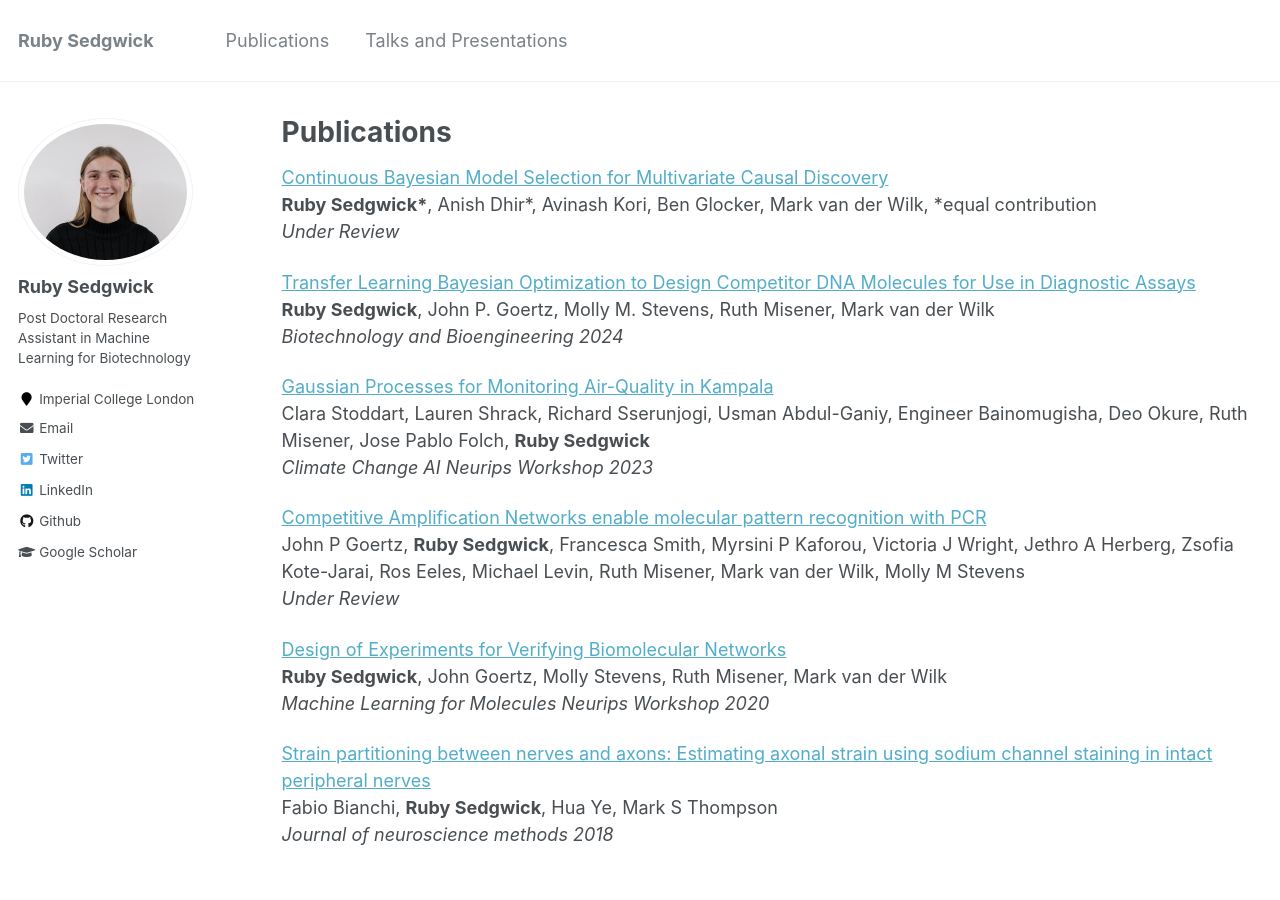
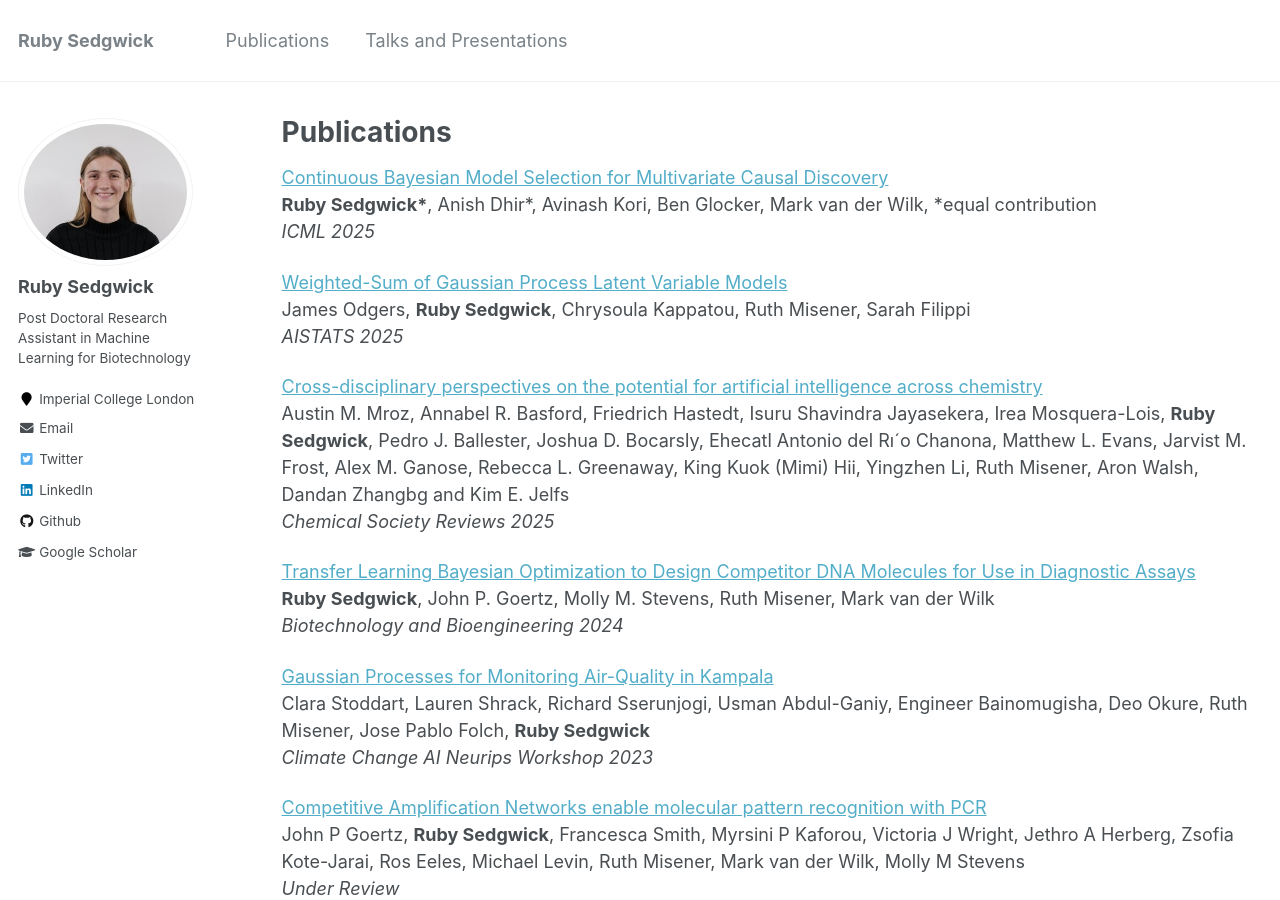
Before and after one commit to RSedgwick/rsedgwick.github.io, a Jekyll site: the page built from _pages/publications.md, in a window 1280 px wide and 900 px high. Built offline with Jekyll 4.4.1, drawn with Linux system fonts in a browser that asks for light colours; a script bundle is joined from its source files by our own code.

Commit message:
Update publications.md

```diff
--- a/_pages/publications.md
+++ b/_pages/publications.md
@@ -7,7 +7,15 @@ author_profile: true
 
 [Continuous Bayesian Model Selection for Multivariate Causal Discovery](https://arxiv.org/abs/2411.10154) \
 **Ruby Sedgwick\***, Anish Dhir\*, Avinash Kori, Ben Glocker, Mark van der Wilk, \*equal contribution  \
-_Under Review_
+_ICML 2025_
+
+[Weighted-Sum of Gaussian Process Latent Variable Models](https://arxiv.org/abs/2402.09122) \
+James Odgers, **Ruby Sedgwick**, Chrysoula Kappatou, Ruth Misener, Sarah Filippi \
+_AISTATS 2025_
+
+[Cross-disciplinary perspectives on the potential for artificial intelligence across chemistry](https://pubs.rsc.org/en/content/articlelanding/2025/cs/d5cs00146c) \
+Austin M. Mroz, Annabel R. Basford, Friedrich Hastedt, Isuru Shavindra Jayasekera, Irea Mosquera-Lois, **Ruby Sedgwick**, Pedro J. Ballester, Joshua D. Bocarsly, Ehecatl Antonio del Rı´o Chanona, Matthew L. Evans, Jarvist M. Frost, Alex M. Ganose, Rebecca L. Greenaway, King Kuok (Mimi) Hii, Yingzhen Li, Ruth Misener, Aron Walsh, Dandan Zhangbg and Kim E. Jelfs \
+_Chemical Society Reviews 2025_
 
 [Transfer Learning Bayesian Optimization to Design Competitor DNA Molecules for Use in Diagnostic Assays](http://doi.org/10.1002/bit.28854) \
 **Ruby Sedgwick**, John P. Goertz, Molly M. Stevens, Ruth Misener, Mark van der Wilk \
```
